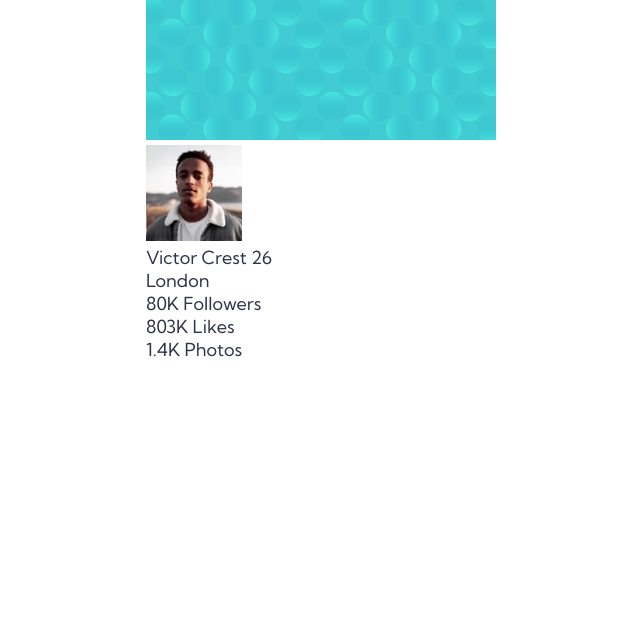
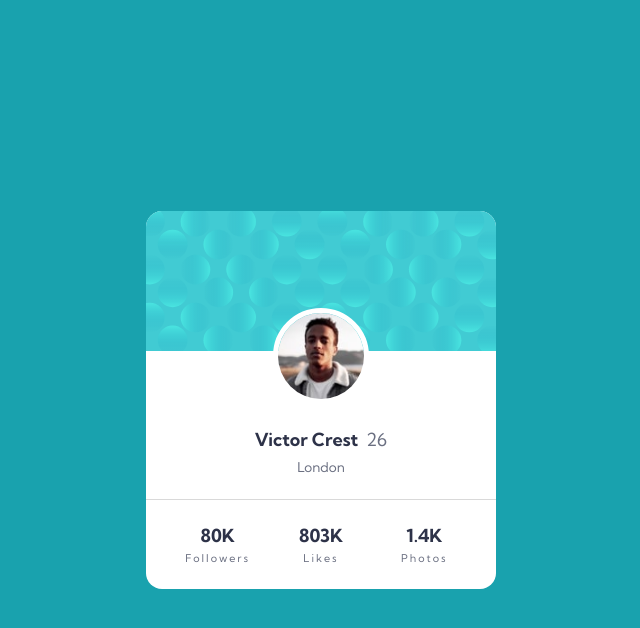
Before and after one commit to PadronToni/FM-Profile-card, a plain HTML site: page index.html in a window 1280 px wide. Shown: the whole page, without its empty margins (319-959 px from the left). Drawn offline with Linux system fonts and the light colour scheme.

Commit message:
style definition

```diff
--- a/index.html
+++ b/index.html
@@ -16,24 +16,29 @@
 </head>
 
 <body>
-  <main class="container">
+  <main class="container container--page-height">
 
     <div class="profile-card" role="presentation">
 
-      <img src="images/bg-pattern-card.svg" alt="avatar background">
+      <img class="profile-card-bg" src="images/bg-pattern-card.svg" alt="avatar background">
 
       <div class="profile-card-content">
 
-        <img src="images/image-victor.jpg" alt="avatar image">
+        <img class="profile-card-avatar" src="images/image-victor.jpg"
+          alt="avatar image">
 
-        <div class="profile-card-title">
-          <span>Victor Crest</span>
-          <span>26</span>
+        <div class="profile-card-info">
+
+          <div class="profile-card-user-info">
+            <p>Victor Crest</p>
+            <p>26</p>
+          </div>
+
+          <p class="profile-card-location">London</p>
+
         </div>
 
-        <p>London</p>
-
-        <div class="divider"></div>
+        <!-- <div class="divider"></div> -->
 
         <div class="profile-card-stats">
 
--- a/styles/base.css
+++ b/styles/base.css
@@ -12,5 +12,5 @@ body {
 	font-size: 18px;
 	color: var(--clr-foreground);
 
-	background-color: var(--clr-background);
+	background-color: var(--clr-accent-500);
 }
--- a/styles/components/profile-card.css
+++ b/styles/components/profile-card.css
@@ -0,0 +1,75 @@
+.profile-card {
+	background-color: var(--clr-background);
+	border-radius: 1rem;
+	overflow: hidden;
+}
+
+.profile-card-content {
+	display: flex;
+	flex-direction: column;
+	align-items: center;
+	gap: 1.5rem;
+
+	text-align: center;
+}
+
+.profile-card-bg {
+	width: 100%;
+	object-fit: fill;
+}
+
+.profile-card-avatar {
+	--size: 96px;
+
+	width: var(--size);
+	height: var(--size);
+
+	border: 5px solid var(--clr-background);
+	border-radius: 50%;
+	object-fit: cover;
+
+	margin-top: calc((var(--size) / 2) * -1);
+}
+
+.profile-card-info {
+	display: grid;
+	gap: 0.5rem;
+}
+
+.profile-card-user-info {
+	display: flex;
+	align-items: center;
+	gap: 0.5rem;
+}
+.profile-card-user-info > :first-child {
+	font-weight: 700;
+	color: var(--clr-foreground-em);
+}
+
+.profile-card-location {
+	font-size: 0.75em;
+}
+
+.profile-card-stats {
+	display: grid;
+	grid-template-columns: repeat(3, 1fr);
+	gap: 0.5rem;
+
+	width: 100%;
+	padding: 1.5rem;
+
+	border-top: 1px solid var(--clr-white-300);
+}
+
+.profile-card-stats .profile-card-stat-item {
+	display: grid;
+	gap: 0.25rem;
+}
+.profile-card-stat-item > :first-child {
+	font-weight: 700;
+	color: var(--clr-foreground-em);
+}
+.profile-card-stat-item > :last-child {
+	font-size: 0.6em;
+	letter-spacing: 2px;
+}
--- a/styles/root.css
+++ b/styles/root.css
@@ -8,10 +8,11 @@
 
 	/* Neutrals */
 	--clr-white-100: hsl(0, 0%, 100%);
+	--clr-white-300: hsl(0, 0%, 85%);
 	--clr-gray-500: hsl(0, 0%, 59%);
 
 	/* UI colors */
 	--clr-background: var(--clr-white-100);
-	--clr-foreground: hsl(229, 23%, 23%);
-	--clr-foreground-secondary: hsl(227, 10%, 46%);
+	--clr-foreground: hsl(227, 10%, 46%);
+	--clr-foreground-em: hsl(229, 23%, 23%);
 }
```
